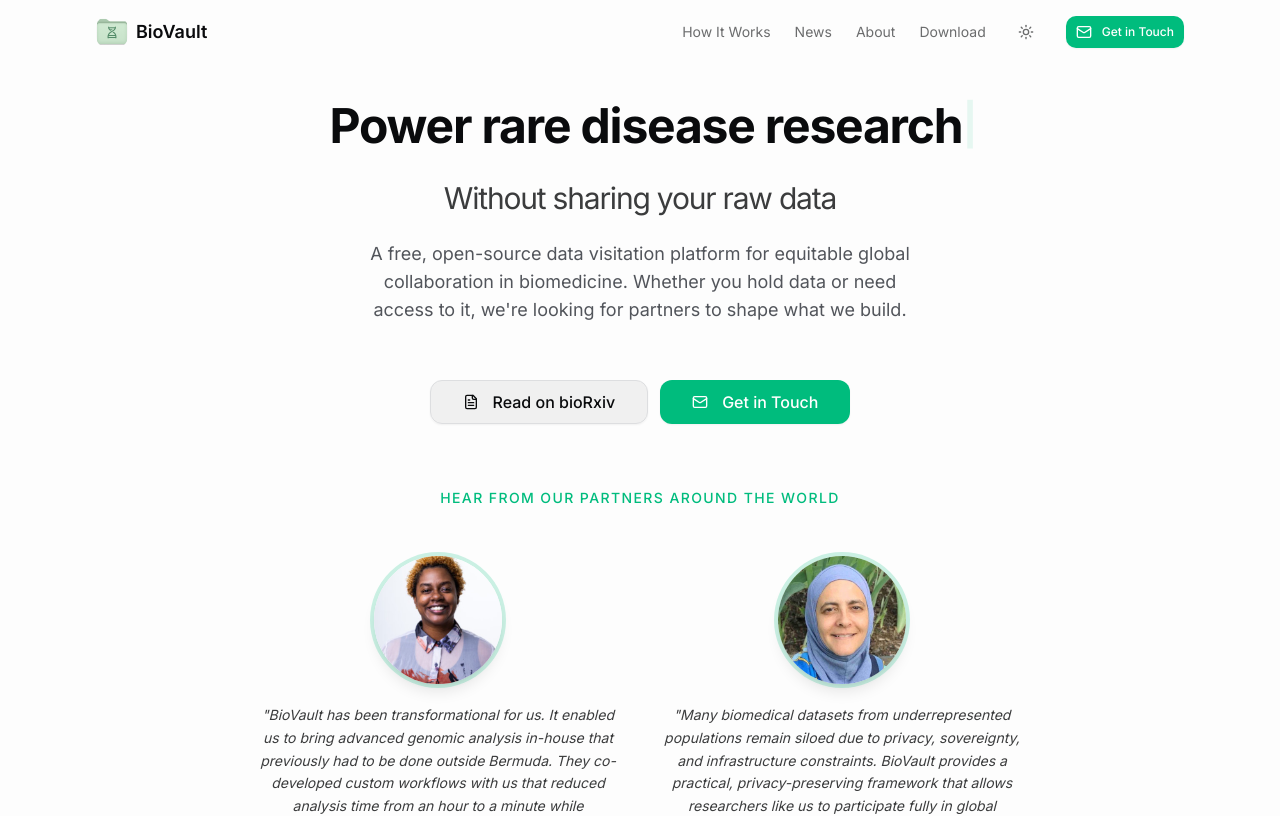
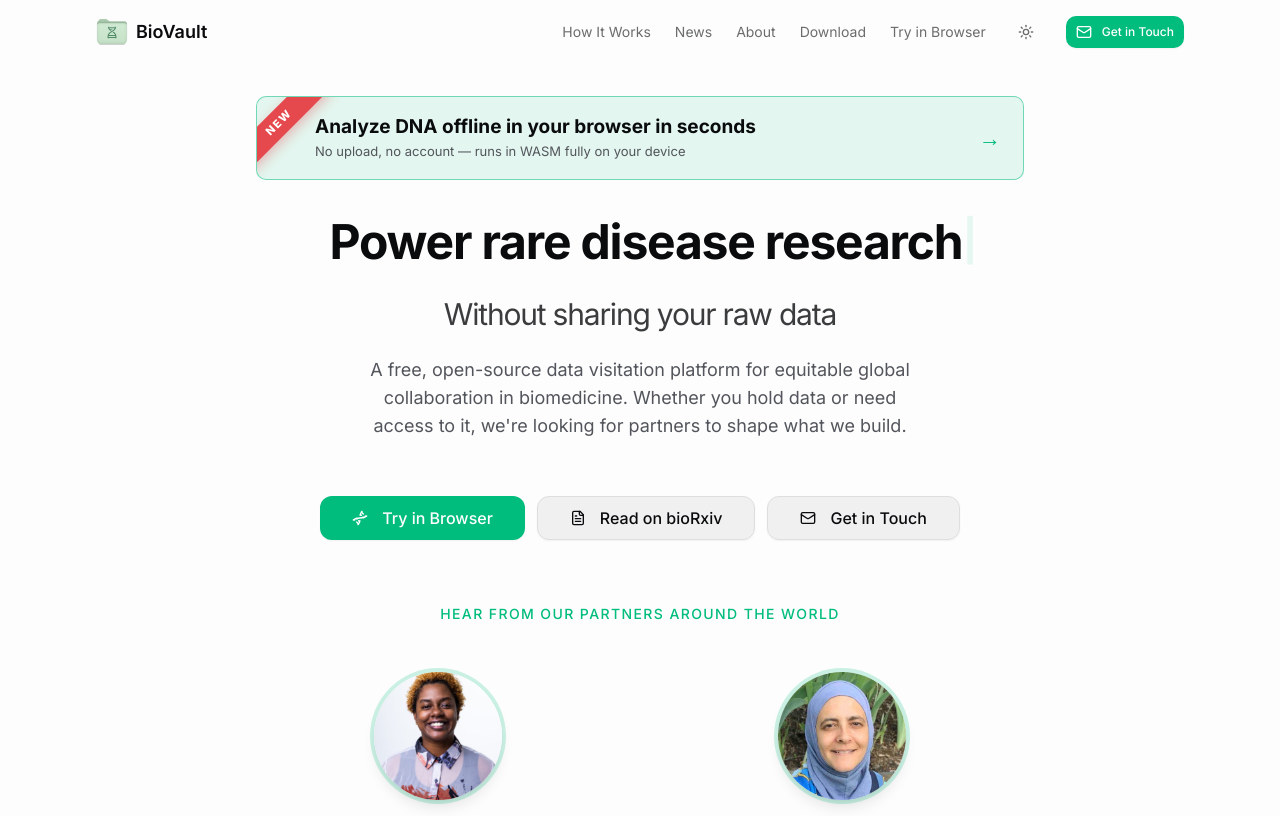
Before and after one commit to madhavajay/biovault-website, a SvelteKit app: page / in a window 1280 px wide. Shown: the top 816 px of the page. Built offline with nearby package versions, Linux system fonts and the light colour scheme.

Commit message:
Updating homepage

```diff
--- a/src/routes/+layout.svelte
+++ b/src/routes/+layout.svelte
@@ -12,11 +12,12 @@
 	let { children } = $props();
 	let menuOpen = $state(false);
 
-	const navLinks = [
+	const navLinks: { href: string; label: string; external?: boolean }[] = [
 		{ href: "/how-it-works", label: "How It Works" },
 		{ href: "/news", label: "News" },
 		{ href: "/about", label: "About" },
 		{ href: "/download", label: "Download" },
+		{ href: "https://app.biovault.net", label: "Try in Browser", external: true },
 	];
 
 	type PageMeta = {
@@ -162,7 +163,9 @@
 					{#each navLinks as link}
 						<a
 							href={link.href}
-							class="text-sm transition-colors {$page.url.pathname === link.href || $page.url.pathname.startsWith(link.href + '/') ? 'text-foreground' : 'text-foreground/60 hover:text-foreground'}"
+							target={link.external ? "_blank" : undefined}
+							rel={link.external ? "noopener" : undefined}
+							class="text-sm transition-colors {!link.external && ($page.url.pathname === link.href || $page.url.pathname.startsWith(link.href + '/')) ? 'text-foreground' : 'text-foreground/60 hover:text-foreground'}"
 						>{link.label}</a>
 					{/each}
 					<ThemeToggle />
@@ -200,7 +203,9 @@
 				{#each navLinks as link}
 					<a
 						href={link.href}
-						class="text-sm py-1.5 transition-colors {$page.url.pathname === link.href || $page.url.pathname.startsWith(link.href + '/') ? 'text-foreground' : 'text-foreground/60 hover:text-foreground'}"
+						target={link.external ? "_blank" : undefined}
+						rel={link.external ? "noopener" : undefined}
+						class="text-sm py-1.5 transition-colors {!link.external && ($page.url.pathname === link.href || $page.url.pathname.startsWith(link.href + '/')) ? 'text-foreground' : 'text-foreground/60 hover:text-foreground'}"
 						onclick={() => menuOpen = false}
 					>{link.label}</a>
 				{/each}
--- a/src/routes/+page.svelte
+++ b/src/routes/+page.svelte
@@ -617,6 +617,30 @@
 	<section class="relative pt-24 overflow-hidden z-10">
 		<div class="mx-auto max-w-6xl px-4 sm:px-6 lg:px-8 pb-6 lg:pb-8">
 			<div class="flex flex-col items-center text-center gap-5 lg:gap-8">
+				<a
+					href="https://app.biovault.net"
+					target="_blank"
+					rel="noopener"
+					class="group relative flex w-full max-w-3xl items-center gap-4 overflow-hidden rounded-[10px] border border-bv-green/50 bg-bv-green/10 py-[18px] pl-[58px] pr-[22px] text-left text-foreground no-underline transition-colors hover:border-bv-green/70 hover:bg-bv-green/[0.16]"
+				>
+					<span
+						class="absolute top-[13px] -left-9 -rotate-45 bg-[#e5484d] px-[42px] py-1 text-[11px] font-extrabold uppercase tracking-[0.15em] text-white shadow-[0_4px_12px_rgba(229,72,77,0.35)]"
+						>New</span
+					>
+					<span class="grid gap-[3px]">
+						<strong class="text-[17px] sm:text-[19px] font-bold leading-tight"
+							>Analyze DNA offline in your browser in seconds</strong
+						>
+						<span class="text-[13px] text-muted-foreground"
+							>No upload, no account — runs in WASM fully on your device</span
+						>
+					</span>
+					<span
+						aria-hidden="true"
+						class="ml-auto text-[22px] font-extrabold text-bv-green transition-transform group-hover:translate-x-1"
+						>→</span
+					>
+				</a>
 				<!-- Top: Text content -->
 				<div class="w-full max-w-3xl space-y-4 sm:space-y-6">
 					<h1
@@ -651,6 +675,16 @@
 					<div class="pt-4 sm:pt-8 flex flex-col sm:flex-row gap-3 items-stretch sm:items-center justify-center w-full max-w-xs sm:max-w-none mx-auto">
 						<Button
 							size="lg"
+							class="h-9 px-4 text-sm sm:h-11 sm:px-6 sm:text-base bg-bv-green text-white hover:bg-bv-green-light font-medium transition-all"
+							href="https://app.biovault.net"
+							target="_blank"
+							rel="noopener"
+						>
+							<Dna class="h-4 w-4 mr-1.5" />
+							Try in Browser
+						</Button>
+						<Button
+							size="lg"
 							class="h-9 px-4 text-sm sm:h-11 sm:px-6 sm:text-base bg-foreground/5 text-foreground hover:bg-foreground/10 border border-border font-medium transition-all"
 							href="https://www.biorxiv.org/content/10.64898/2026.02.12.705603v1"
 							target="_blank"
@@ -661,7 +695,7 @@
 						</Button>
 						<Button
 							size="lg"
-							class="h-9 px-4 text-sm sm:h-11 sm:px-6 sm:text-base bg-bv-green text-white hover:bg-bv-green-light font-medium transition-all"
+							class="h-9 px-4 text-sm sm:h-11 sm:px-6 sm:text-base bg-foreground/5 text-foreground hover:bg-foreground/10 border border-border font-medium transition-all"
 							onclick={() => $contactOpen = true}
 						>
 							<Mail class="h-4 w-4 mr-1.5" />
--- a/src/routes/download/+page.svelte
+++ b/src/routes/download/+page.svelte
@@ -49,7 +49,7 @@
 		<div class="mx-auto max-w-4xl px-4 sm:px-6 lg:px-8 text-center">
 			<img src="/logo.png" alt="BioVault" class="h-20 w-20 rounded-2xl mx-auto mb-6" />
 			<h1 class="text-2xl sm:text-4xl lg:text-5xl font-bold tracking-tight text-foreground mb-3 sm:mb-4">
-				Download BioVault
+				Download BioVault for Research
 			</h1>
 			<p class="text-lg text-muted-foreground max-w-xl mx-auto">
 				Get started with privacy-preserving biomedical collaboration
```
